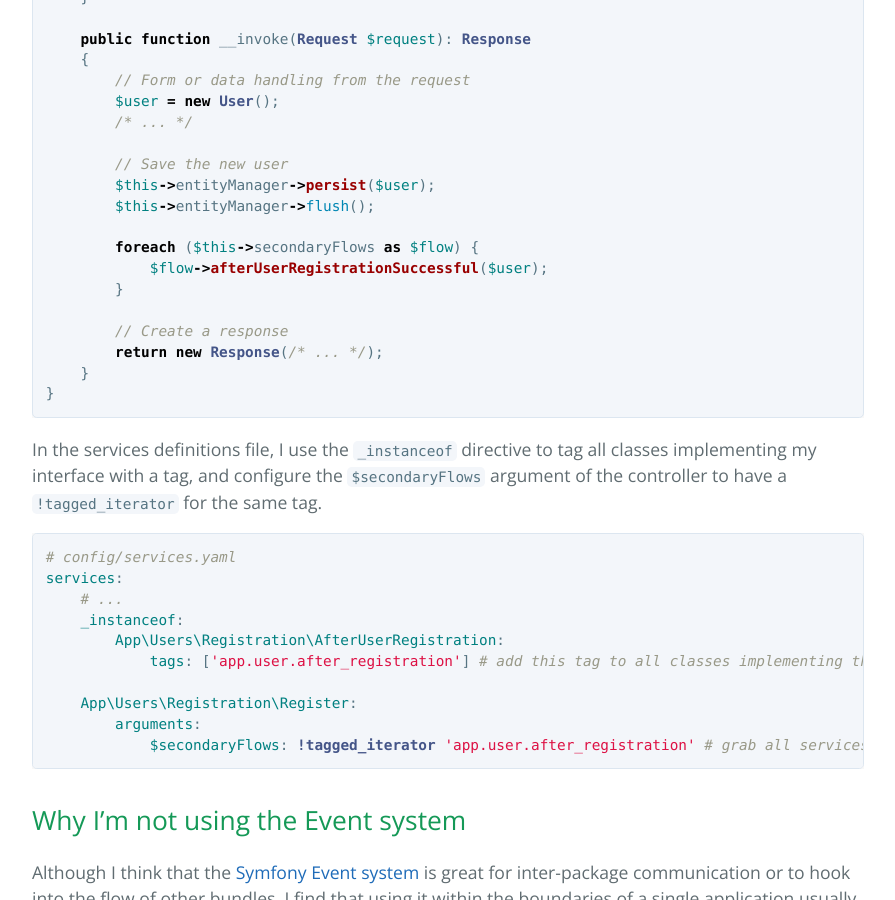
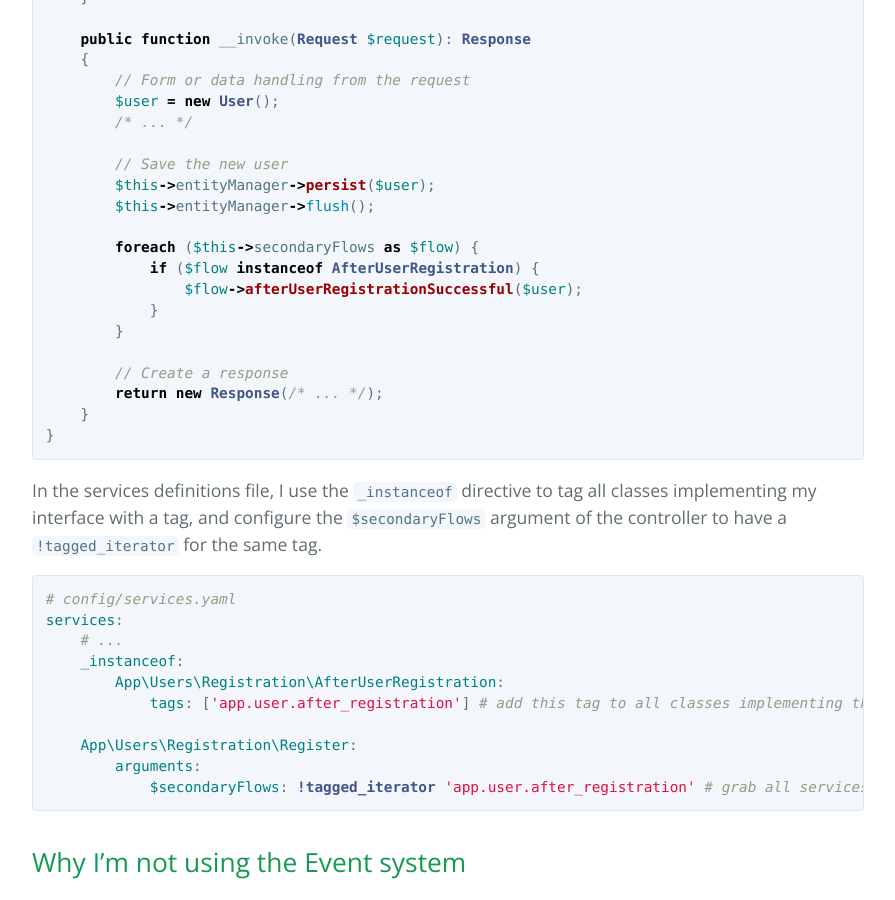
Before and after one commit to TimoBakx/timobakx.github.io, a Jekyll site: the page built from _posts/2020-07-30-secondary-flows.md, in a window 1280 px wide and 900 px high, scrolled down 4295 px. Shown: the whole window, without its empty margins (192-1087 px from the left). Built offline with Jekyll 4.4.1, drawn with Linux system fonts in a browser that asks for light colours.

Commit message:
Added instanceof check

```diff
--- a/_posts/2020-07-30-secondary-flows.md
+++ b/_posts/2020-07-30-secondary-flows.md
@@ -198,7 +198,9 @@ final class Register
         $this->entityManager->flush();
 
         foreach ($this->secondaryFlows as $flow) {
-            $flow->afterUserRegistrationSuccessful($user);
+            if ($flow instanceof AfterUserRegistration) {
+                $flow->afterUserRegistrationSuccessful($user);
+            }
         }
 
         // Create a response
```
